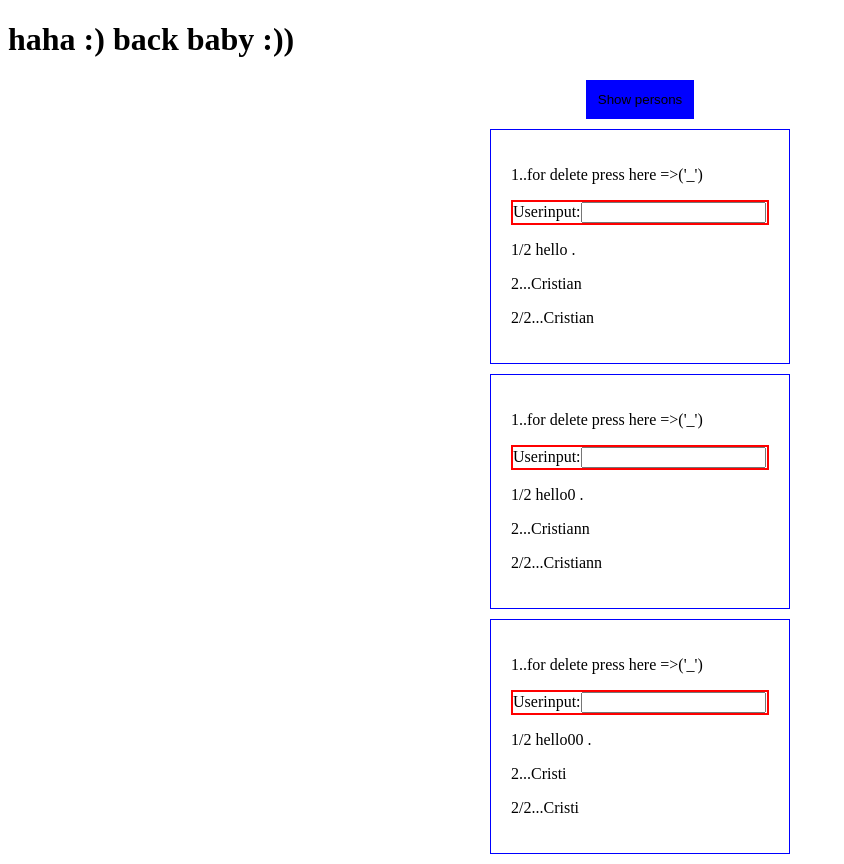
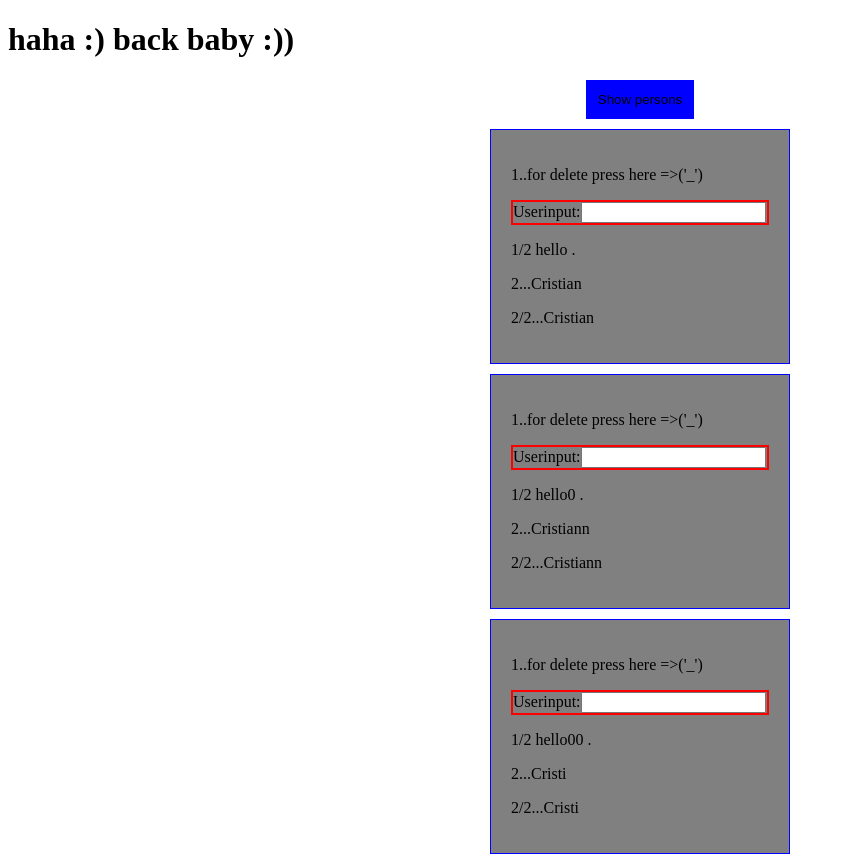
Before and after one commit to Cristian232/ReactUdemy, a React (Create React App) app: page / in a window 1280 px wide. Both pictures are taken after a click on the button "Show persons". Shown: the whole page, without its empty margins (0-844 px from the left). Built offline with nearby package versions, Linux system fonts and the light colour scheme.

Commit message:
added styled components

```diff
--- a/src/App.css
+++ b/src/App.css
@@ -1,4 +1,4 @@
-.red {
+/* .red {
     background-color: blue;
 }
 
@@ -17,4 +17,4 @@
         padding: 20px 20px;
         margin: 10px auto;
     }
-}
+} */
--- a/src/App.js
+++ b/src/App.js
@@ -1,6 +1,7 @@
 import React, { Component } from 'react';
 import './App.css';
 import UserOutput from './UserOutput';
+import styled from 'styled-components';
 
 
 
@@ -21,6 +22,8 @@ class App extends Component {
           usern : 'Cristi'}],
         showtoggle : false
       };
+
+
 
     deletePersH = (persindex) => {
       const perss = [...this.state.persons] ;
@@ -83,6 +86,30 @@ class App extends Component {
         }
         };
 
+        const StyledDiv = styled.div`
+        .red {
+          background-color: blue;
+      }
+
+      .bold {
+          background-color: blueviolet;
+      }
+
+      @media (min-width:500px) {
+          .aa {
+              width : 300px;
+              margin: 10px auto;
+              padding: 20px auto;
+
+          }
+
+          .UserOutput {
+              padding: 20px 20px;
+              margin: 10px auto;
+              background-color : grey;
+          }
+      }
+        `;
 
     const classes = [];
     if(this.state.persons.length <= 2){
@@ -97,6 +124,7 @@ class App extends Component {
     if(this.state.showtoggle){
 
       pers = (
+        <StyledDiv>
          <div className = 'aa'>
          {this.state.persons.map((perso , index) =>{
         return <UserOutput
@@ -116,7 +144,8 @@ class App extends Component {
          )}
 
 
-        </div>)
+        </div>
+        </StyledDiv>)
 
       mystyle.backgroundColor = 'blue';
       mystyle.border = '2px solid blue';
```
